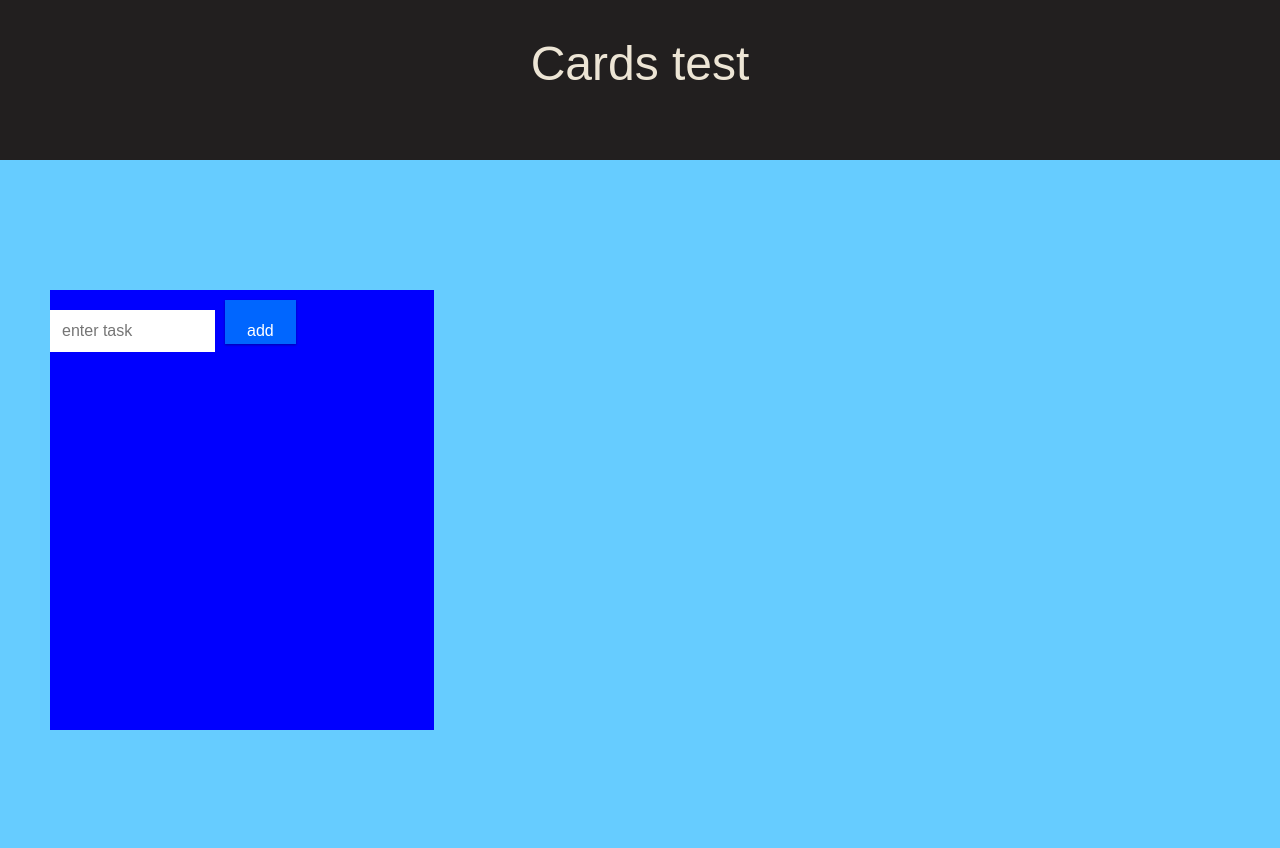
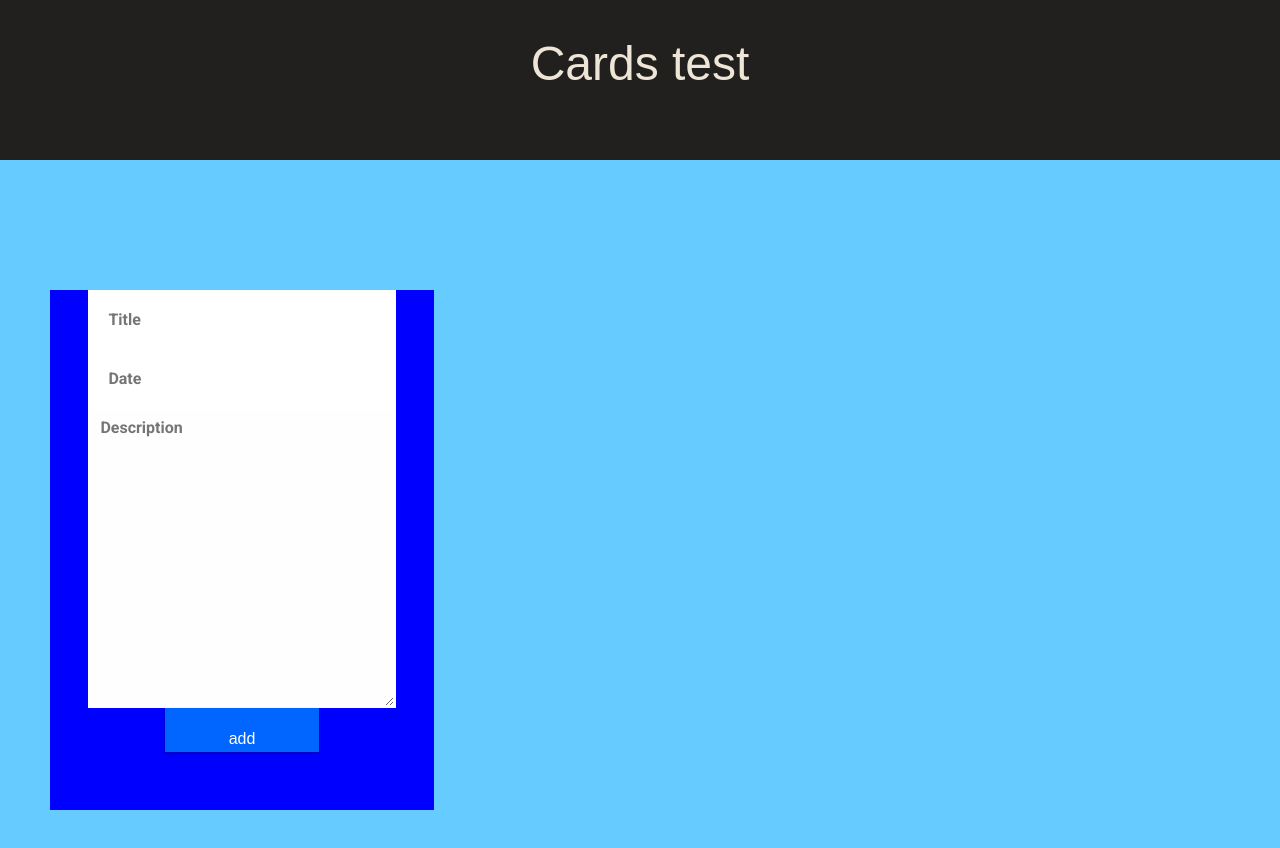
Before and after one commit to rgeloen/react-tests, a React (Create React App) app: page / in a window 1280 px wide. Shown: the top 848 px of the page. Before the commit the page ends 800 px from the top, so only its background shows below. Built offline with nearby package versions, Linux system fonts and the light colour scheme.

Commit message:
added date to form&card, description to form, changed font

```diff
--- a/public/index.html
+++ b/public/index.html
@@ -11,6 +11,7 @@
     -->
   <link rel="manifest" href="%PUBLIC_URL%/manifest.json">
   <link rel="shortcut icon" href="./favicon.png">
+  <link href="https://fonts.googleapis.com/css?family=Roboto:400,700" rel="stylesheet">
   <!--
       Notice the use of %PUBLIC_URL% in the tags above.
       It will be replaced with the URL of the `public` folder during the build.
--- a/src/partials/App.css
+++ b/src/partials/App.css
@@ -266,24 +266,42 @@ body {
   display: inline-block;
   background-color: blue;
   width: 30vw;
-  height: 55vh; }
+  height: 65vh; }
 
-.card-form .header-form input {
+.card-form input {
+  display: block;
+  width: 80%;
   padding: 10px;
+  margin: 0 auto;
   font-size: 16px;
+  border: 10px solid #FFF;
+  font-family: "Roboto", sans-serif;
+  font-weight: 700; }
+
+.card-form .form-description {
+  display: block;
+  width: 80%;
+  height: 300px;
+  margin: 0 auto;
+  padding: 10px;
   border: 2px solid #FFF;
-  width: 165px; }
+  background-color: #fefefe;
+  font-family: "Roboto", sans-serif;
+  font-weight: 700;
+  font-size: 16px; }
 
-.card-form .header-form button {
+.card-form button {
+  display: block;
+  width: 40%;
+  margin: 0 auto;
   padding: 20px;
   font-size: 16px;
-  margin: 10px 0 10px 10px;
   background-color: #0066FF;
   color: #FFF;
   border: 2px solid #0066FF;
   box-shadow: 0 1px 3px rgba(0, 0, 0, 0.12), 0 1px 2px rgba(0, 0, 0, 0.24);
   transition: all 0.3s cubic-bezier(0.25, 0.8, 0.25, 1); }
-  .card-form .header-form button:hover {
+  .card-form button:hover {
     background-color: #003399;
     border: 2px solid #003399;
     box-shadow: 0 14px 28px rgba(0, 0, 0, 0.25), 0 10px 10px rgba(0, 0, 0, 0.22);
--- a/src/partials/scripts/TodoCard.js
+++ b/src/partials/scripts/TodoCard.js
@@ -8,7 +8,9 @@ class TodoCard extends Component{
     render(){
       return(
         <div className="card-sheet">
-          <h1 className="card-sheet-title">{}</h1>
+          <h1 className="card-sheet-title">test</h1>
+          <h2 className="card-sheet-date"> 02/02/1998</h2>
+          <p className="card-sheet-description">restdyfu!içào)içu!yèt§fdf!èçyàuç)iuçyà!tgèfrdfg!uçài)àu)çy!tègf§!èghyàçu)iuy!çtèy!àuççyà!çtè!§ètyazeazeazeazezesrdtfyguiçoàazeaèçyàuç)iuçyà!tgèfrdfg!uçài)àu)çydfg!uçài)àu)çyèçyàuç)iuçyà!tgèfrdfg!uçài)àu)çy </p>
         </div>
       )
     }
--- a/src/partials/scripts/TodoItems.js
+++ b/src/partials/scripts/TodoItems.js
@@ -14,7 +14,8 @@ class TodoItems extends Component {
 
   createCards(card) { // adding item to the array items
     return <li onClick={() => this.delete(card.key)}
-      key={card.key}>{card.text}</li> // event handling for delete item & key attribute for knowing which item from "items"
+      key={card.key}> {card.title} <br/> Pour le : {card.date} </li> // NEED TO PUT DESC IN LI
+      // event handling for delete item & key attribute for knowing which item from "items"
   }
 
   render() {
--- a/src/partials/scripts/TodoList.js
+++ b/src/partials/scripts/TodoList.js
@@ -6,8 +6,11 @@ class TodoList extends Component {
     super(props, context);
 
     this.state = {
-        cards: []
-      };
+      cards: [],
+      title: '',
+      date: '',
+      description: ''
+    };
 
     this.addCard = this.addCard.bind(this); // making this method working on functions like "addItem()"
     this.deleteCard = this.deleteCard.bind(this); // all references to "this" inside deleteItem will reference the correct thing
@@ -15,20 +18,18 @@ class TodoList extends Component {
 
   addCard(e) { // add item component in items array
     var cardsArray = this.state.cards;
-
-    if (this._inputElement.value !== "") {
+    if (this._inputElement1.value !== "") {
       cardsArray.unshift({ // add item array element to beginning of items array if input has text, and return items length
-        text: this._inputElement.value, //input value of form (thx to ref, i can access to input value)
+        title: this._inputElement1.value, //input value of form (thx to ref, i can access to input value)
+        date: this._inputElement2.value, //input value of form (thx to ref, i can access to input value)
+        description: this._inputElement3.value, //input value of form (thx to ref, i can access to input value)
         key: Date.now()
-    });
-
-    this.setState({
-      cards: cardsArray
-    });
-
-    this._inputElement.value = ""; // default value recalls after the process is done
-  }
-
+      });
+      this.setState({cards: cardsArray});
+      this._inputElement1.value = ""; // default value recalls after the process is done  // NOT MAINTENABLE
+      this._inputElement2.value = ""; // default value recalls after the process is done
+      this._inputElement3.value = ""; // default value recalls after the process is done
+    }
     e.preventDefault(); // By default, when you submit a form, the page reloads and clears everything out. We don't want that.
   }
 
@@ -47,7 +48,9 @@ class TodoList extends Component {
       <div className="card-form">
         <div className="header-form">
           <form onSubmit={this.addCard}>
-            <input ref={(a) => this._inputElement = a} placeholder="enter task"></input>
+            <input name="title" className="form-title" ref={(a) => this._inputElement1 = a} placeholder="Title" ></input>
+            <input name="date" className="form-date" ref={(b) => this._inputElement2 = b} placeholder="Date" ></input>
+            <textarea className="form-description" ref={(c) => this._inputElement3 = c} placeholder="Description"/>
             <button type="submit">add</button>
           </form>
         </div>
--- a/src/partials/styles/_card-form.scss
+++ b/src/partials/styles/_card-form.scss
@@ -1,21 +1,41 @@
-.card-form .header-form {
+.card-form {
+  .header-form {
     display: inline-block;
     background-color: blue;
     width: 30vw;
-  height: 55vh;
+    height: 65vh;
   }
 
-.card-form .header-form input {
+  input {
+    display: block;
+    width: 80%;
     padding: 10px;
+    margin: 0 auto;
     font-size: 16px;
-  border: 2px solid #FFF;
-  width: 165px;
+    border: 10px solid #FFF;
+    font-family: $roboto;
+    font-weight: 700;
   }
 
-.card-form .header-form button {
+  .form-description {
+    display: block;
+    width: 80%;
+    height: 300px;
+    margin: 0 auto;
+    padding: 10px;
+    border: 2px solid #FFF;
+    background-color: #fefefe;
+    font-family: $roboto;
+    font-weight: 700;
+    font-size: 16px;
+  }
+
+  button {
+    display: block;
+    width: 40%;
+    margin: 0 auto;
     padding: 20px;
     font-size: 16px;
-  margin: 10px 0 10px 10px;
     background-color: #0066FF;
     color: #FFF;
     border: 2px solid #0066FF;
@@ -29,3 +49,4 @@
       cursor: pointer;
     }
   }
+}
--- a/src/partials/styles/_variables.scss
+++ b/src/partials/styles/_variables.scss
@@ -1,2 +1,3 @@
 $pale-white: #EDE5D5;
 $hot-dark: #221F1F;
+$roboto: 'Roboto', sans-serif;
```
Lines whose indentation alone changed are shown as unchanged.
